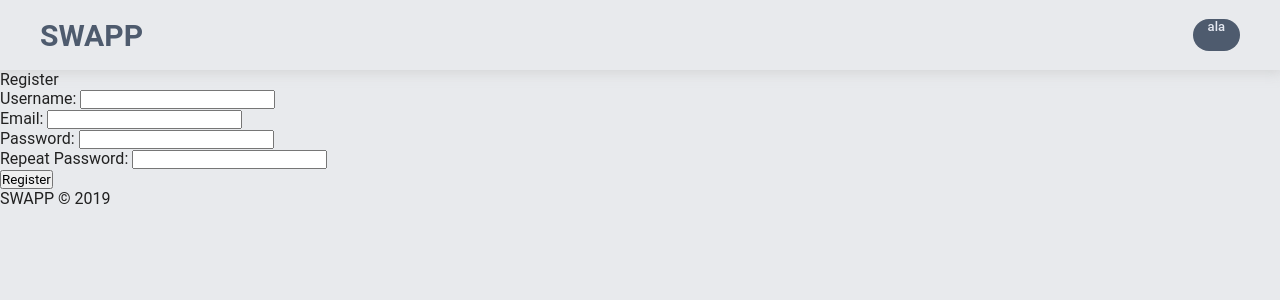
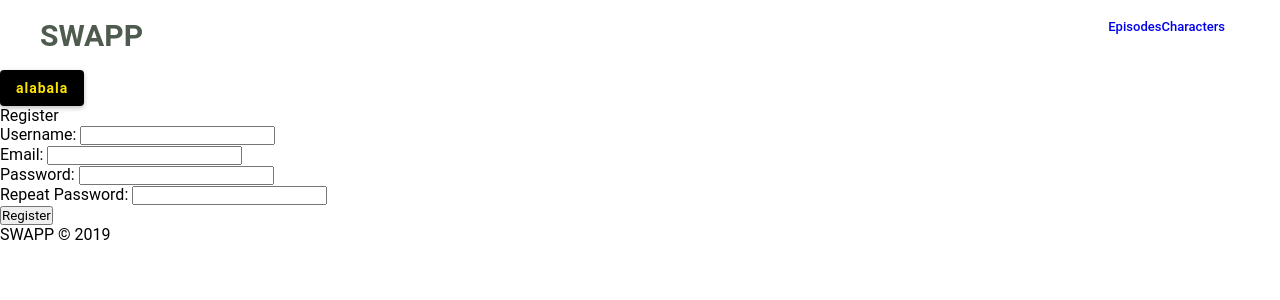
Before and after one commit to mdamyanova/SoftUni-React-Web-Applications-Masterclass-Swapp, a React (Create React App) app in the folder swapp/: page /login in a window 1280 px wide. Shown: the top 300 px of the page. Built offline with nearby package versions, Linux system fonts and the light colour scheme; the HTML template or start-up script is replaced by a standard one.

Commit message:
Edit colors

```diff
--- a/swapp/src/App.js
+++ b/swapp/src/App.js
@@ -8,6 +8,7 @@ import Footer from './components/common/Footer';
 import Navigation from './components/common/Navigation';
 import Notification from './components/common/Notification';
 import Routes from './Routes';
+import Button from './components/common/Button';
 
 export default class App extends Component {
   constructor(props) {
@@ -42,8 +43,7 @@ export default class App extends Component {
           userLoggedIn={this.userLoggedIn}
         />
         <main className='content'>
-          <Notification />
-          <Navigation />
+          <Button>alabala</Button>
           <Routes />
         </main>
         <Footer />
--- /dev/null
+++ b/swapp/src/components/common/Button.js
@@ -0,0 +1,16 @@
+import React from 'react';
+import styles from './styles/Button.style.css';
+
+const Button = props => {
+  return (
+    <button
+      className={styles.Button}
+      type={props.type}
+      onClick={props.onClick}
+    >
+      <span>{props.children}</span>
+    </button>
+  );
+};
+
+export default Button;
--- a/swapp/src/components/common/Header.js
+++ b/swapp/src/components/common/Header.js
@@ -1,13 +1,20 @@
 import React from 'react';
-
-import './styles/Header.css';
+import { NavLink } from 'react-router-dom';
+import './styles/Header.style.css';
 
 const Header = ({ toggleTheme }) => (
   <div className='header'>
     <a className='header__logo' href='#' onClick={e => toggleTheme()}>
       SWAPP
     </a>
-    <div className='header__right'>ala</div>
+    <div className='header__right'>
+    <NavLink to='/episodes' className='nav' activeClassName='active'>
+        Episodes
+      </NavLink>
+      <NavLink to='/characters' className='nav' activeClassName='active'>
+        Characters
+      </NavLink>
+    </div>
   </div>
 );
 
--- /dev/null
+++ b/swapp/src/components/common/styles/Button.style.css
@@ -0,0 +1,25 @@
+button {
+  padding: 0;
+  border: none;
+  font: inherit;
+  font-family: inherit;
+  color: inherit;
+  cursor: pointer;
+  outline: none;
+  /* Custom Styles */
+  font-weight: bold;
+  border-radius: 4px;
+  padding: 6px 16px;
+  font-size: 0.875rem;
+  min-height: 24px;
+  min-width: 64px;
+  line-height: 24px;
+  letter-spacing: 1px;
+  vertical-align: middle;
+  align-items: center;
+  text-align: center;
+  box-sizing: border-box;
+  box-shadow: 0 2px 5px 0 rgba(0, 0, 0, 0.26);
+  background: var(--button-background-color);
+  color: var(--button-font-color);
+}
--- a/swapp/src/components/common/styles/Header.css
+++ b/swapp/src/components/common/styles/Header.style.css
@@ -1,6 +1,5 @@
 .header {
     height: 70px;
-    box-shadow: 0 0 12px 3px var(--primaryShadowBg);
     display: flex;
     justify-content: space-between;
     align-items: center;
@@ -9,16 +8,14 @@
 
   .header__logo {
     font-size: 30px;
-    color: var(--primaryTheme);
+    color: var(--default-font-color);
     font-weight: 600;
   }
 
   .header__right {
     padding: 0 15px;
     height: 32px;
-    background: var(--primaryTheme);
     font-size: 13px;
     font-weight: 500;
-    color: var(--primaryButtonText);
-    border-radius: 20px;
+    color: var(--default-font-color);
   }
--- a/swapp/src/theme.css
+++ b/swapp/src/theme.css
@@ -7,30 +7,47 @@ html.color-theme-in-transition *:after {
 }
 
 html {
-  /* global colors */
-  --primaryTheme: #4E5B6E;
-
-  --primaryBg: #E8EAED;
-
-  --primaryText: #212121;
-  --secondaryText: #7b7b7b;
-
-  --primaryButtonText: #E5E9F2;
-
-  --primaryBorderBg: #E5E9F2;
-
-  --activeSelectionBg: rgba(162, 162, 162, 0.1);
-
-  --primaryShadowBg: rgba(204, 204, 204, 0.7);
+  --default-background-color: #E8EAED;
+  --default-font-color: #4E5B4E;
+  --card-border-color: #E5E9F2;
+  --card-background-color: #FFFFFF;
+  --button-background-color: #000000;
+  --button-border-color: #E5E9F2;
+  --button-font-color: #FFE300;
+  --outline-button-background-color: #EFF2F7;
+  --outline-button-border-color: #E5E9F2;
+  --outline-button-font-color: inherit;
+  --input-background-color: #EFF2F7;
+  --input-border-color: #E5E9F2;
+  --input-font-color: #3C4858;
+  --app-bar-background-color: #000000;
+  --app-bar-border-color: #333333;
+  --app-bar-font-color: #4BD5EE;
+  --primary-heading-font-color: #4BD5EE;
+  --radar-font-color: #4BD5EE;
+  --radar-background-color: #000000;
+  --radar-grid-color: #3C4858;
 }
 
 html[data-theme="dark"] {
-  /* global colors */
-  --primaryTheme: #333;
-  --primaryBg: #000;
-  --primaryText: #ABB1BA;
-  --primaryButtonText: #fff;
-  --primaryBorderBg: #3C4858;
-  --activeSelectionBg: rgba(0, 0, 0, 0.18);
-  --primaryShadowBg: rgba(8, 8, 8, 0.7);
+    --default-background-color: #000000;
+    --default-font-color: #ABB1BA;
+    --card-border-color: #3C4858;
+    --card-background-color: #333333;
+    --button-background-color: #4BD5EE;
+    --button-border-color: #E5E9F2;
+    --button-font-color: none;
+    --outline-button-background-color: #3C4858;
+    --outline-button-border-color: #333333;
+    --outline-button-font-color: inherit;
+    --input-background-color: #FFFFFF;
+    --input-border-color: #3C4858;
+    --input-font-color: #273444;
+    --app-bar-background-color: #33333;
+    --app-bar-border-color: #3C4858;
+    --app-bar-font-color: #4BD5EE;
+    --primary-heading-font-color: #FFE300;
+    --radar-font-color: #FFE300;
+    --radar-background-color: #000000;
+    --radar-grid-color: #333333;
 }
```
